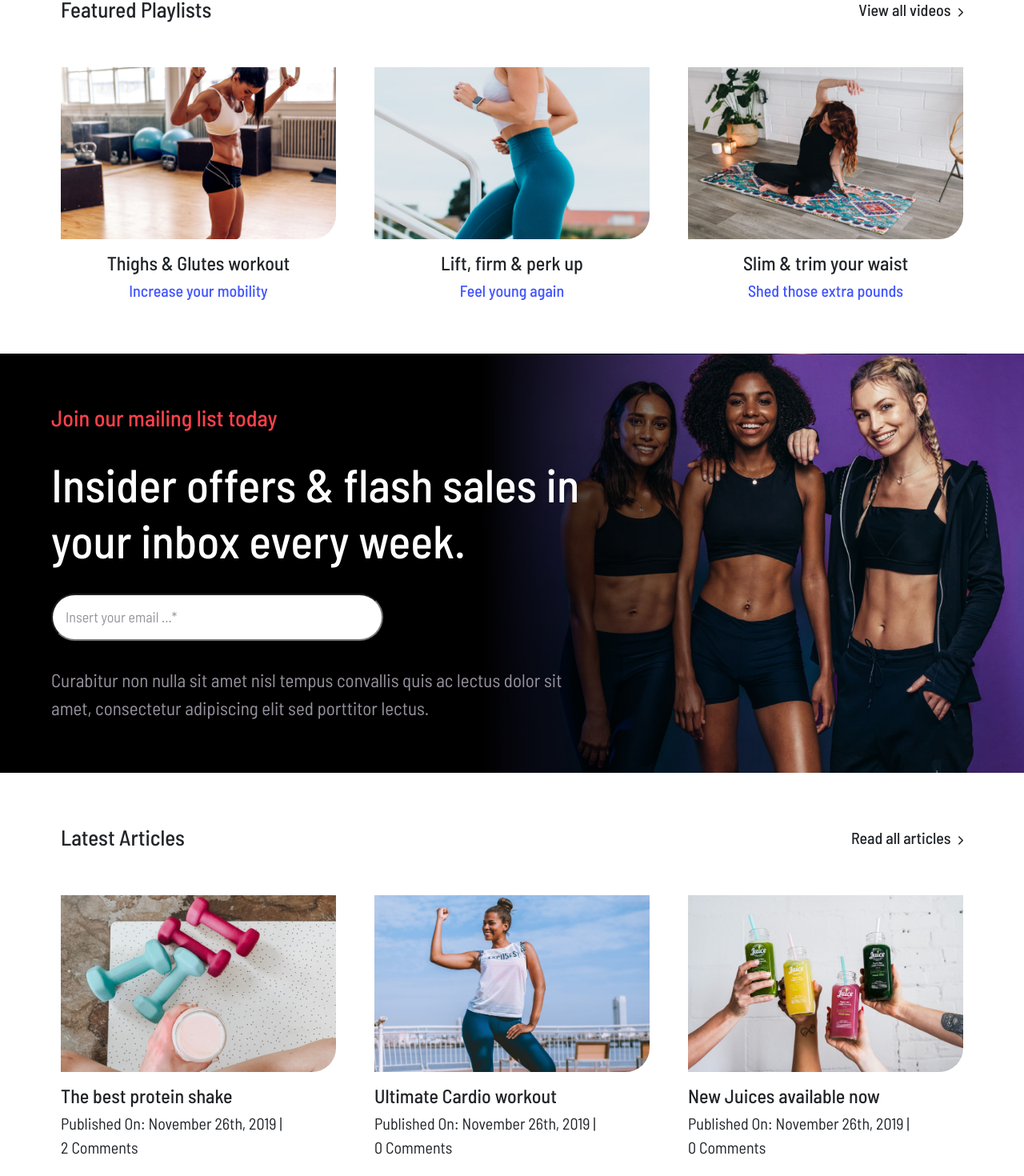
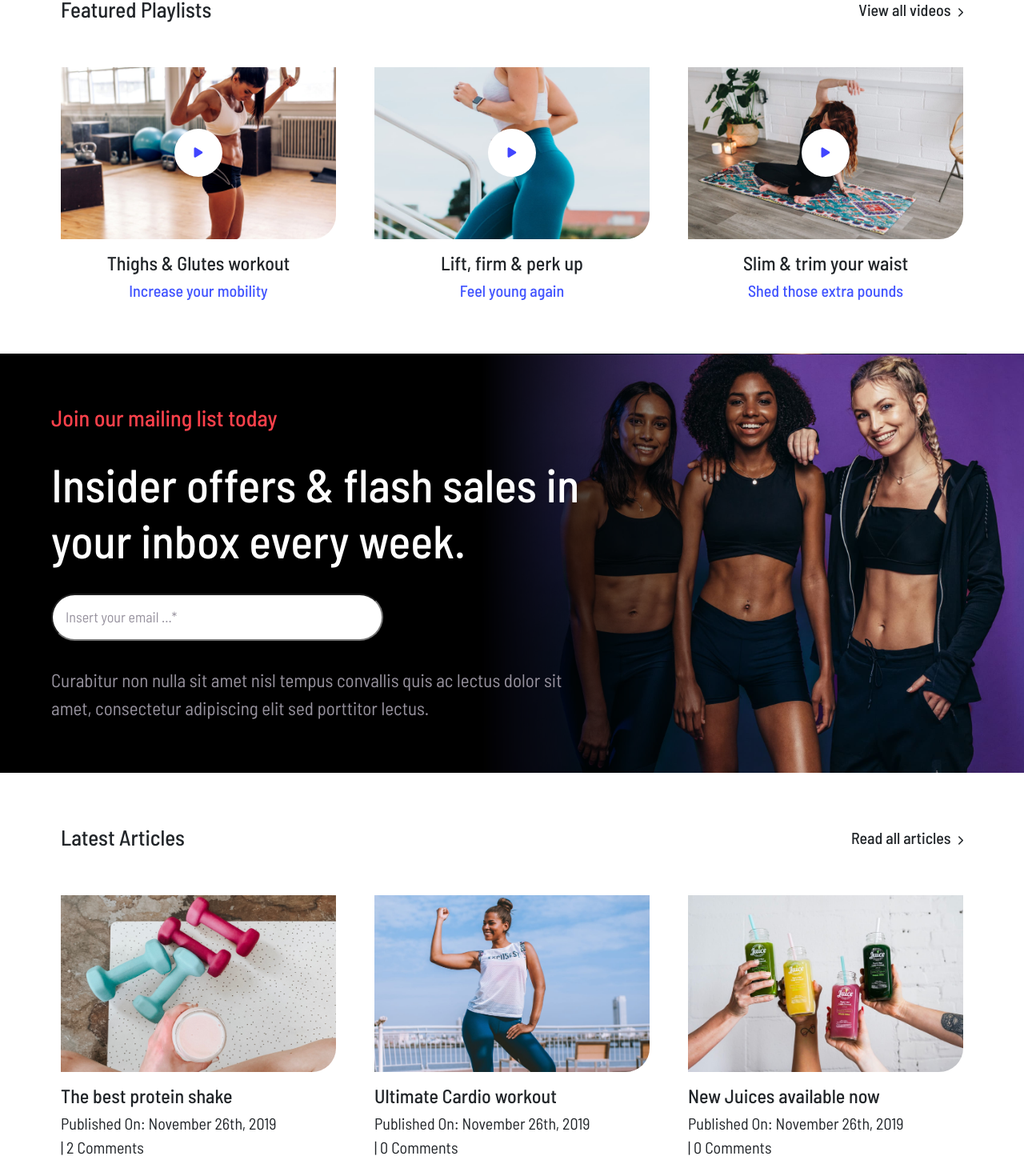
Before and after one commit to Francesco-Matteucci/proj-html-vuejs, a Vue app: page / in a window 1280 px wide. Shown: the part 811-2281 px from the top of the page at 80% size. Built offline with nearby package versions, Linux system fonts and the light colour scheme.

Commit message:
add play button in featured playlist section

```diff
--- a/src/components/general/BaseMediaList.vue
+++ b/src/components/general/BaseMediaList.vue
@@ -38,8 +38,9 @@ export default {
             <div class="row row-cols-1 row-cols-md-3 g-5">
                 <div class="col" v-for="(m, index) in data.media" :key="index">
                     <div class="media">
-                        <div class="media-image">
-                            <img class="mb-3" :src="getImagePath(m.src)" :alt="m.titleMedia">
+                        <div class="media-image mb-3">
+                            <img :src="getImagePath(m.src)" :alt="m.titleMedia">
+                            <span v-if="data.playButton" class="play-icon"><i class="fas fa-play fa-xs"></i></span>
                         </div>
                         <div :class="this.data.styleText ? this.data.styleText : ''" class="media-body">
                             <h4 class="mb-1">{{ m.titleMedia }}</h4>
@@ -62,10 +63,25 @@ section {
         font-size: 27px;
     }
 
-    img {
-        max-width: 100%;
-        height: auto;
-        border-bottom-right-radius: 30px;
+    .media-image {
+        position: relative;
+
+        img {
+            max-width: 100%;
+            height: auto;
+            border-bottom-right-radius: 30px;
+        }
+
+        i {
+            position: absolute;
+            height: 60px;
+            width: 60px;
+            line-height: 60px;
+            top: 50%;
+            left: 50%;
+            transform: translate(-50%, -50%);
+        }
+
     }
 
     .media-body {
--- a/src/components/main/AppMain.vue
+++ b/src/components/main/AppMain.vue
@@ -28,6 +28,7 @@ export default {
                         subtitleMedia: "Shed those extra pounds"
                     }
                 ],
+                playButton: true,
                 styleText: 'text-center',
                 styleParagraph: 'text-different'
             },
@@ -40,24 +41,23 @@ export default {
                     {
                         src: "blog4-2x.jpg",
                         titleMedia: "The best protein shake",
-                        subtitleMedia: "Published On: November 26th, 2019 |",
-                        comments: "2 Comments"
+                        subtitleMedia: "Published On: November 26th, 2019",
+                        comments: "| 2 Comments"
                     },
                     {
                         src: "blog1-2x.jpg",
                         titleMedia: "Ultimate Cardio workout",
-                        subtitleMedia: "Published On: November 26th, 2019 |",
-                        comments: "0 Comments"
-
+                        subtitleMedia: "Published On: November 26th, 2019",
+                        comments: "| 0 Comments"
                     },
                     {
                         src: "blog3-2x.jpg",
                         titleMedia: "New Juices available now",
-                        subtitleMedia: "Published On: November 26th, 2019 |",
-                        comments: "0 Comments"
-
+                        subtitleMedia: "Published On: November 26th, 2019",
+                        comments: "| 0 Comments"
                     }
                 ],
+                playButton: false,
             },
         }
     },
@@ -66,7 +66,6 @@ export default {
         BaseMediaList,
         Newsletter,
         BaseMediaList,
-
     }
 }
 
@@ -77,7 +76,6 @@ export default {
     <BaseMediaList :data="featuredPlaylist" />
     <Newsletter />
     <BaseMediaList :data="latestArticles" />
-
 </template>
 
 <style scoped></style>
```
